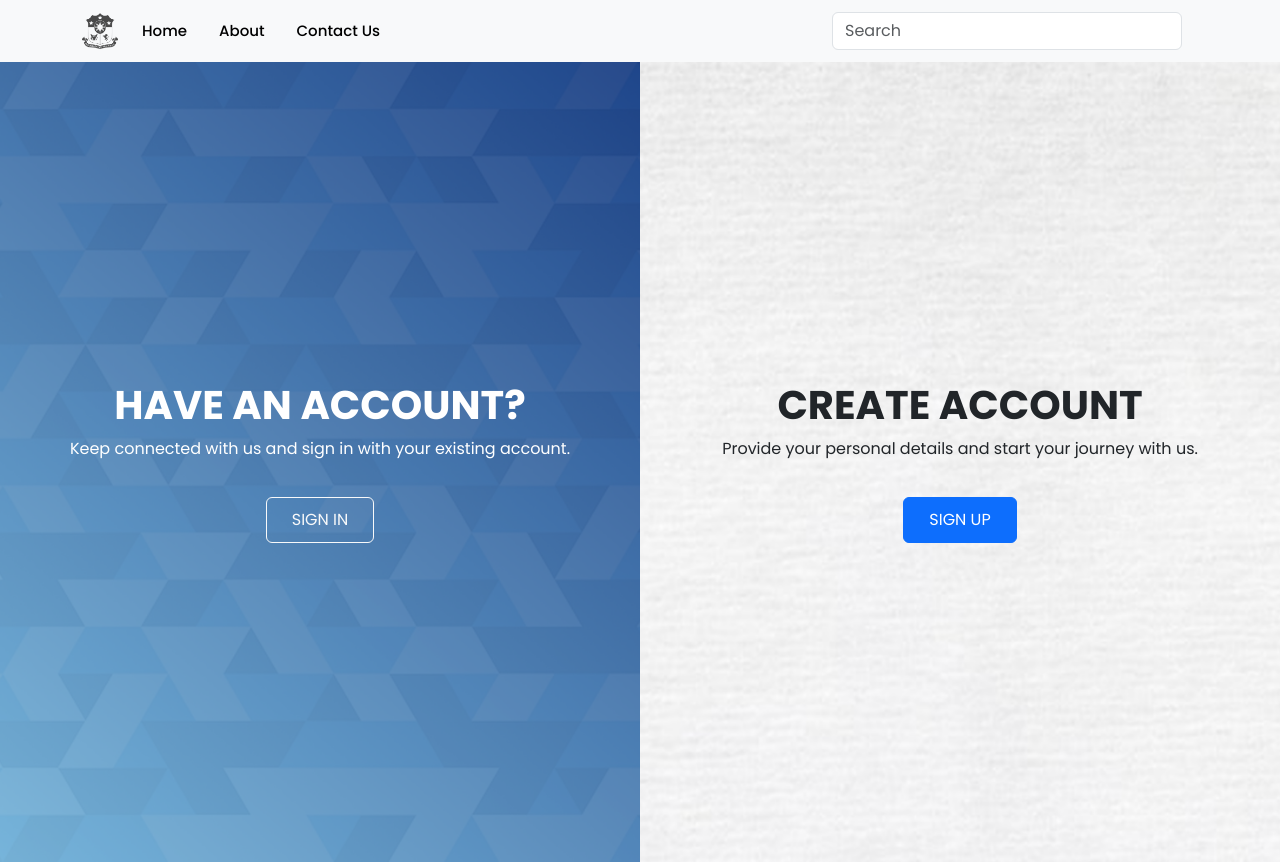
After one commit to flksdgaf/ebarangaymo, a PHP site: page /signinup.php in a window 1280 px wide. The commit adds this page. Run offline with PHP 8.4, Linux system fonts and the light colour scheme; some libraries are stand-ins or nearby versions.

Commit message:
If the world was ending

```diff
--- a/includes/header.php
+++ b/includes/header.php
@@ -13,6 +13,7 @@ if (!isset($page)) {
     <link href="https://cdn.jsdelivr.net/npm/bootstrap@5.3.3/dist/css/bootstrap.min.css" rel="stylesheet">
     <link rel="stylesheet" href="https://cdn.jsdelivr.net/npm/bootstrap-icons/font/bootstrap-icons.css">
     <link rel="stylesheet" href="styles.css">
+    <link rel="stylesheet" href="signinup.css">
     <link rel="preconnect" href="https://fonts.googleapis.com">
     <link rel="preconnect" href="https://fonts.gstatic.com" crossorigin>
     <link href="https://fonts.googleapis.com/css2?family=Poppins:wght@100;200;300;400;500;600;700;800;900&display=swap" rel="stylesheet">
@@ -68,7 +69,7 @@ if (!isset($page)) {
                             <li class="nav-item">
                                 <a class="nav-link" href="#">Contact Us</a>
                             </li>
-                        <?php } elseif ($page == 'index') { ?>
+                        <?php } elseif ($page == 'index' || $page == 'signinup') { ?>
                             <li class="nav-item me-3">
                                 <a class="nav-link active" href="#">Home</a>
                             </li>
@@ -84,7 +85,7 @@ if (!isset($page)) {
                         <input class="form-control custom-input me-2" type="search" placeholder="Search" aria-label="Search">
                     </form>
                     <?php if ($page == 'index') { ?>
-                        <a class="btn custom-signin-btn" href="#">Sign In</a>
+                        <a class="btn custom-signin-btn" href="signinup.php">Sign In</a>
                     <?php } ?>
                 </div>
             </div>
--- /dev/null
+++ b/js/signinup.js
@@ -0,0 +1,19 @@
+document.addEventListener("DOMContentLoaded", function () {
+    const leftSide = document.getElementById("left-side");
+    const rightSide = document.getElementById("right-side");
+
+    leftSide.addEventListener("mouseenter", () => {
+        leftSide.style.flex = "7";
+        rightSide.style.flex = "3";
+    });
+
+    rightSide.addEventListener("mouseenter", () => {
+        rightSide.style.flex = "7";
+        leftSide.style.flex = "3";
+    });
+
+    document.querySelector(".split-container").addEventListener("mouseleave", () => {
+        leftSide.style.flex = "1";
+        rightSide.style.flex = "1";
+    });
+});
--- /dev/null
+++ b/signinup.css
@@ -0,0 +1,44 @@
+/* Full height layout */
+html, body {
+    height: 100%;
+    margin: 0;
+}
+
+/* Split Container */
+.split-container {
+    height: 100vh;
+    display: flex;
+    overflow: hidden;
+}
+
+/* Left Section (Sign In) */
+.left {
+    background: url('images/bg_hover.png') center/cover no-repeat;
+    transition: all 0.5s ease-in-out;
+}
+
+/* Right Section (Sign Up) */
+.right {
+    background: url('images/bg_nothover.png') center/cover no-repeat;
+    transition: all 0.5s ease-in-out;
+}
+
+/* Hover Effect - Expanding Side */
+.split-container:hover .split {
+    width: 50%;
+}
+
+.split-container:hover .split:hover {
+    width: 70%;
+}
+
+.split-container:hover .split:not(:hover) {
+    width: 30%;
+}
+
+/* Button Styling */
+.btn {
+    margin-top: 20px;
+    padding: 10px 25px;
+    font-size: 16px;
+}
--- /dev/null
+++ b/signinup.php
@@ -0,0 +1,28 @@
+<?php
+$page = 'signinup';
+include 'includes/header.php';
+?>
+
+<link rel="stylesheet" href="https://cdn.jsdelivr.net/npm/bootstrap@5.3.3/dist/css/bootstrap.min.css">
+<link rel="stylesheet" href="signinup.css">
+<script src="https://cdn.jsdelivr.net/npm/bootstrap@5.3.3/dist/js/bootstrap.bundle.min.js"></script>
+<script src="js/signinup.js"></script>
+
+<!-- Split Login/Signup Section -->
+<div class="container-fluid">
+    <div class="row split-container">
+        <!-- Sign In Section -->
+        <div class="col-md-6 split left d-flex flex-column align-items-center justify-content-center text-white" id="left-side">
+            <h1 class="fw-bold">HAVE AN ACCOUNT?</h1>
+            <p>Keep connected with us and sign in with your existing account.</p>
+            <a href="login.php" class="btn btn-outline-light">SIGN IN</a>
+        </div>
+
+        <!-- Sign Up Section -->
+        <div class="col-md-6 split right d-flex flex-column align-items-center justify-content-center text-dark" id="right-side">
+            <h1 class="fw-bold">CREATE ACCOUNT</h1>
+            <p>Provide your personal details and start your journey with us.</p>
+            <a href="register.php" class="btn btn-primary">SIGN UP</a>
+        </div>
+    </div>
+</div>
```
Also changed, not shown: images/bg_hover.png (added), images/bg_nothover.png (added).
